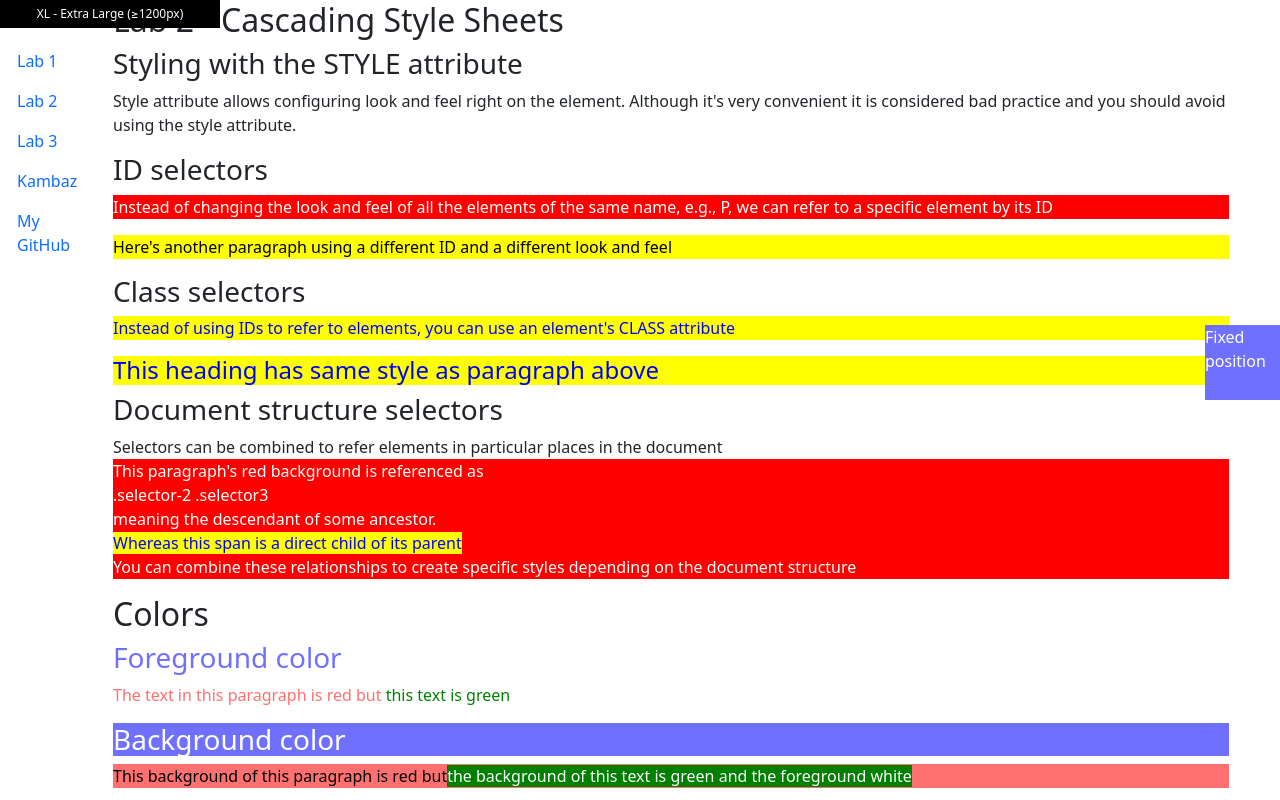
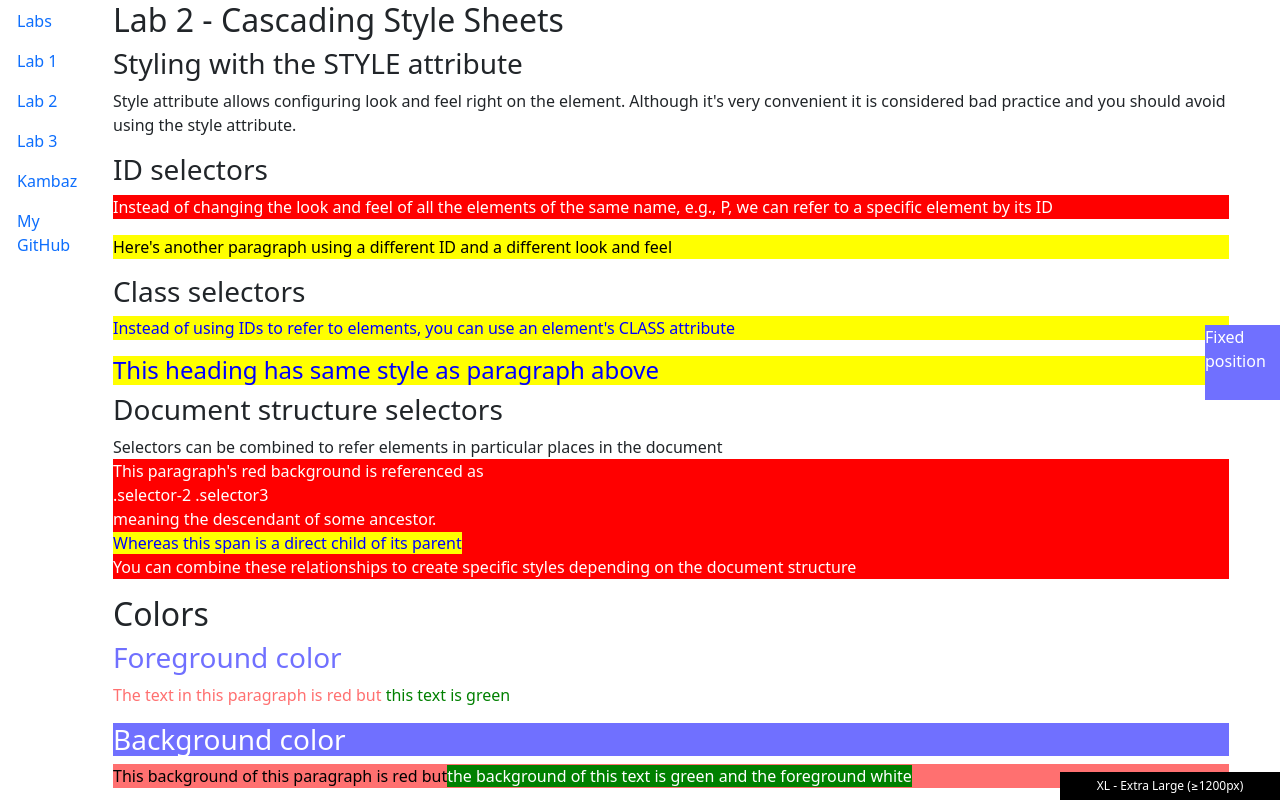
Before and after one commit to jaisweta-naarrayanan/Kambaz-next-js, a Next.js app: page /Labs/Lab2 in a window 1280 px wide. Shown: the top 800 px of the page. Built offline with nearby package versions, Linux system fonts and the light colour scheme.

Commit message:
minor changes

```diff
--- a/app/(Kambaz)/Courses/[cid]/Modules/ModulesControls.tsx
+++ b/app/(Kambaz)/Courses/[cid]/Modules/ModulesControls.tsx
@@ -1,6 +1,8 @@
 import { Button, Dropdown, DropdownItem, DropdownMenu, DropdownToggle } from "react-bootstrap";
 import { FaPlus } from "react-icons/fa6";
 import GreenCheckmark from "./GreenCheckmark";
+import { GoCircleSlash } from "react-icons/go";
+
 
 export default function ModulesControls() {
   return (
@@ -25,10 +27,10 @@ export default function ModulesControls() {
             <GreenCheckmark /> Publish modules only
           </DropdownItem>
           <DropdownItem id="wd-unpublish-all-modules-and-items">
-            Unpublish all modules and items
+            <GoCircleSlash /> Unpublish all modules and items
           </DropdownItem>
           <DropdownItem id="wd-unpublish-modules-only">
-            Unpublish modules only
+            <GoCircleSlash /> Unpublish modules only
           </DropdownItem>
         </DropdownMenu>
       </Dropdown>
--- a/app/Labs/Lab2/index.css
+++ b/app/Labs/Lab2/index.css
@@ -197,8 +197,8 @@ p#wd-id-selector-2 {
 
 #wd-screen-size-label {
   position: fixed;
-  top: 0;
-  left: 0;
+  bottom: 0;
+  right: 0;
   background-color: black;
   color: white;
   padding: 5px;
```
